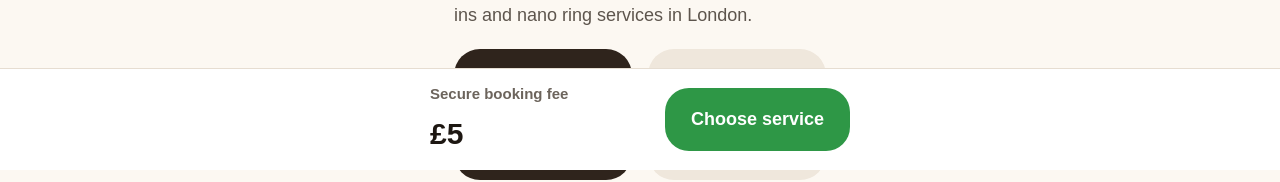
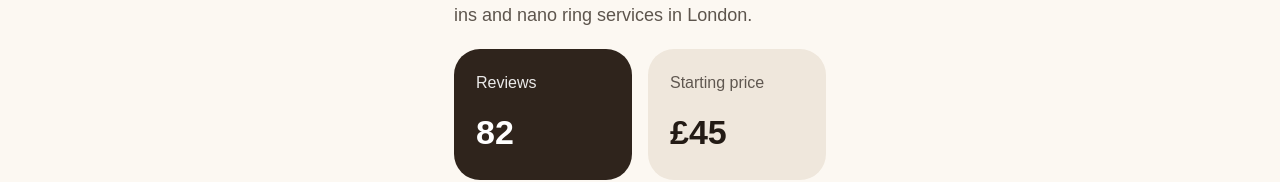
Before and after one commit to bellasalon4u-source/mapbookapp, a Next.js app: page /master/bella-keratin-studio in a window 1280 px wide. Shown: the part 630-812 px from the top of the page. Built offline with nearby package versions, Linux system fonts and the light colour scheme.

Commit message:
replace master page package1

```diff
--- a/app/master/[id]/page.tsx
+++ b/app/master/[id]/page.tsx
@@ -280,39 +280,6 @@ export default function MasterPage() {
             ))}
           </div>
         </section>
-
-        <div
-          style={{
-            position: 'fixed',
-            left: 0,
-            right: 0,
-            bottom: 0,
-            background: '#fff',
-            borderTop: '1px solid #e6ddd1',
-            padding: '14px 16px',
-          }}
-        >
-          <div style={{ maxWidth: 420, margin: '0 auto', display: 'flex', gap: 14, alignItems: 'center' }}>
-            <div style={{ flex: 1 }}>
-              <div style={{ fontSize: 15, color: '#6c645c', fontWeight: 700 }}>Secure booking fee</div>
-              <div style={{ fontSize: 30, fontWeight: 900, marginTop: 6 }}>£5</div>
-            </div>
-            <button
-              onClick={() => router.push(`/booking/${master.id}`)}
-              style={{
-                border: 'none',
-                background: '#2e9746',
-                color: '#fff',
-                borderRadius: 24,
-                padding: '18px 26px',
-                fontWeight: 800,
-                fontSize: 18,
-              }}
-            >
-              Choose service
-            </button>
-          </div>
-        </div>
       </div>
 
       {galleryOpen && (
```
